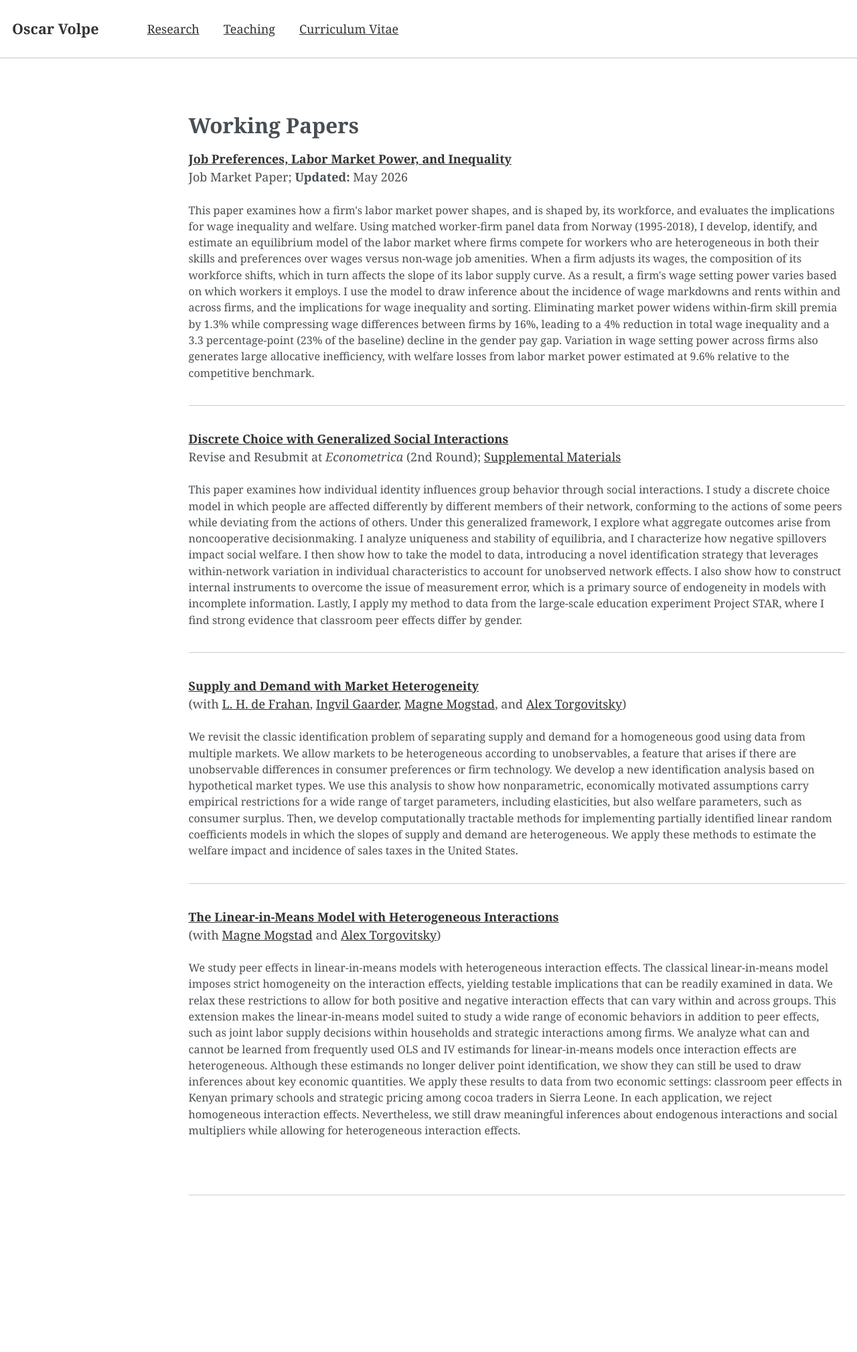
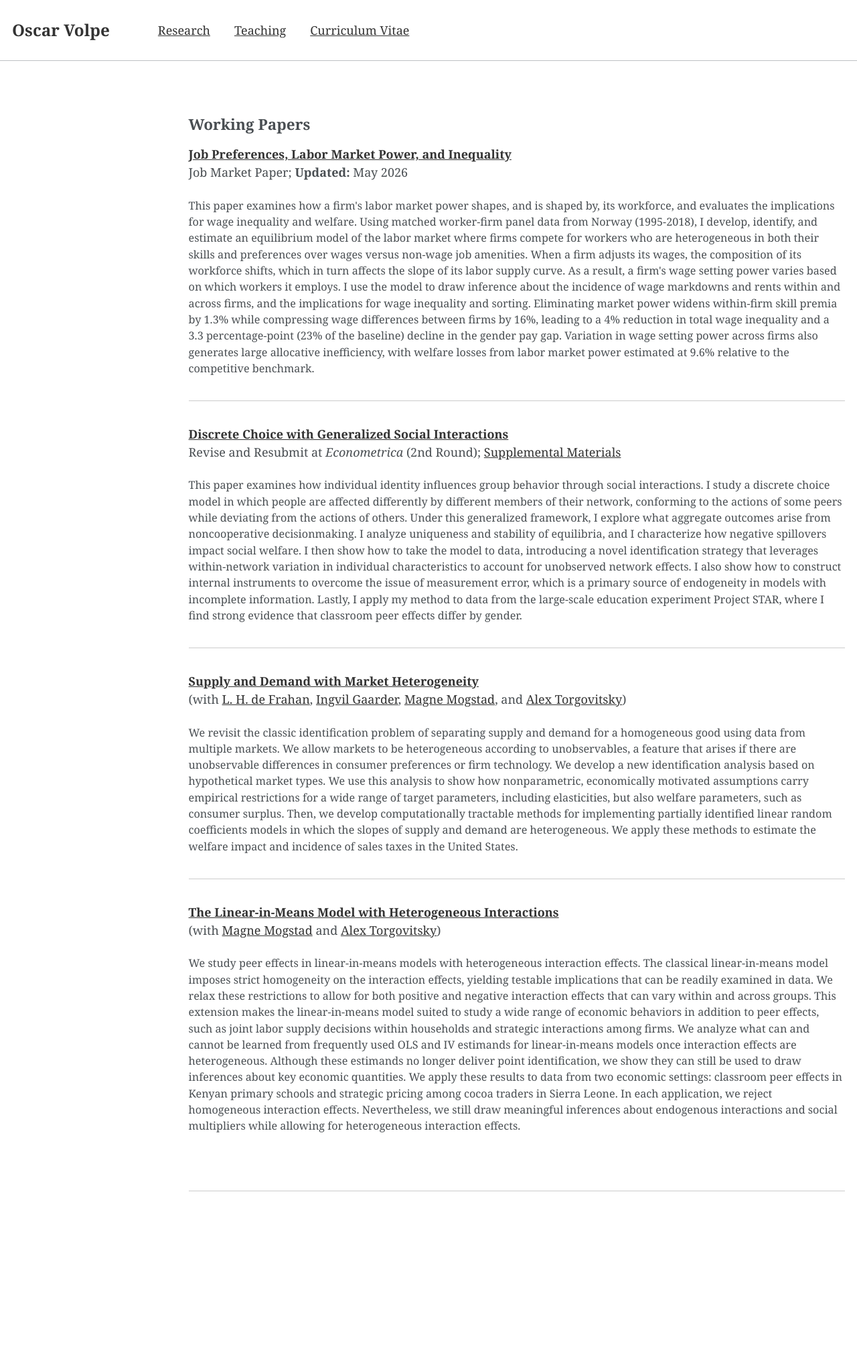
Before and after one commit to ovolpe/ovolpe.github.io, a Jekyll site: the page built from _pages/research.md, in a window 1280 px wide. Shown: the whole page at 67% size. Built offline with Jekyll 4.4.1, drawn with Linux system fonts in a browser that asks for light colours.

Commit message:
Adjust masthead and research heading

```diff
--- a/_pages/research.md
+++ b/_pages/research.md
@@ -6,7 +6,7 @@ author_profile: false
 
 {% include base_path %}
 
-## <span style="font-size: 1.4em;">Working Papers</span>
+## Working Papers
 
 [**Job Preferences, Labor Market Power, and Inequality**](/files/jmp.pdf) <br>
 Job Market Paper; **Updated:** May 2026<br>
--- a/assets/css/main.scss
+++ b/assets/css/main.scss
@@ -52,7 +52,7 @@ a:hover {
 
 .masthead .masthead__menu-item--lg > a,
 .masthead .masthead__menu-item--lg > a:hover {
-  font-size: 1.2rem;
+  font-size: 1.35rem;
   text-decoration: none !important;
 }
 
```
